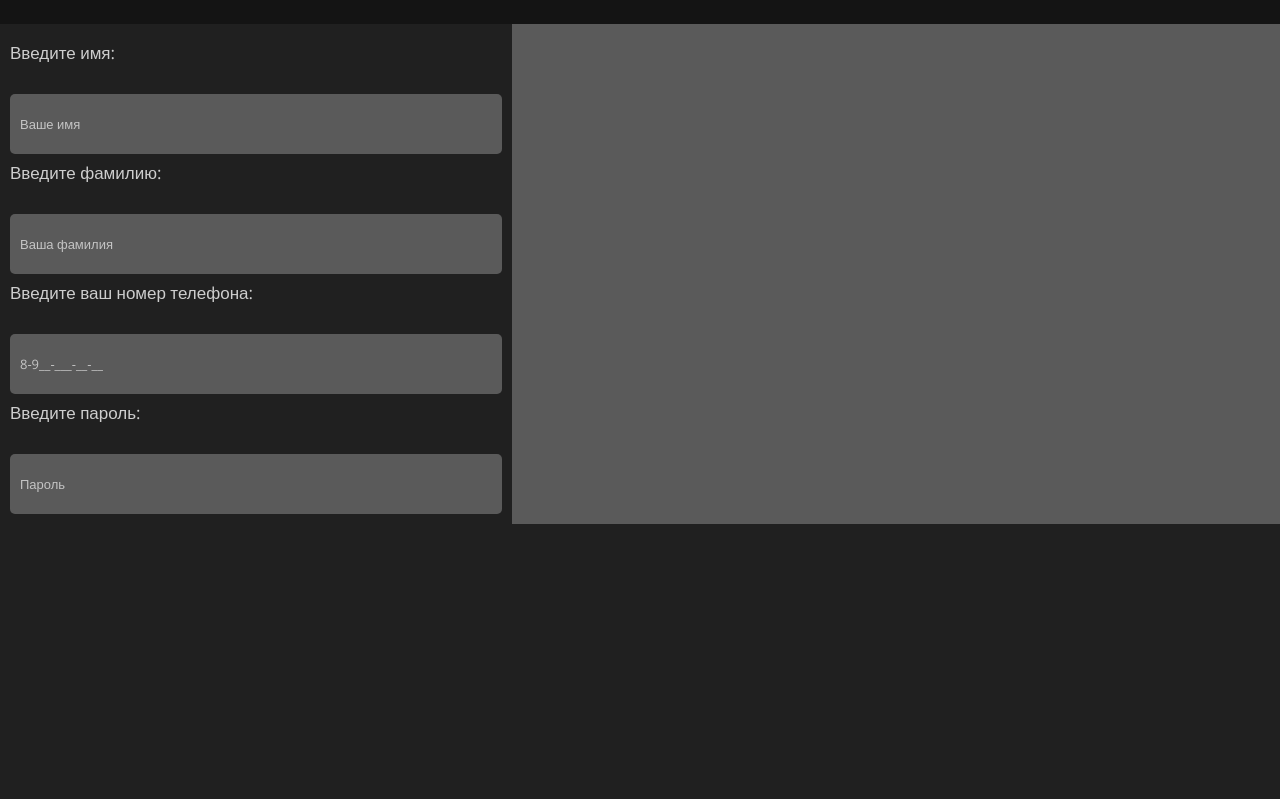
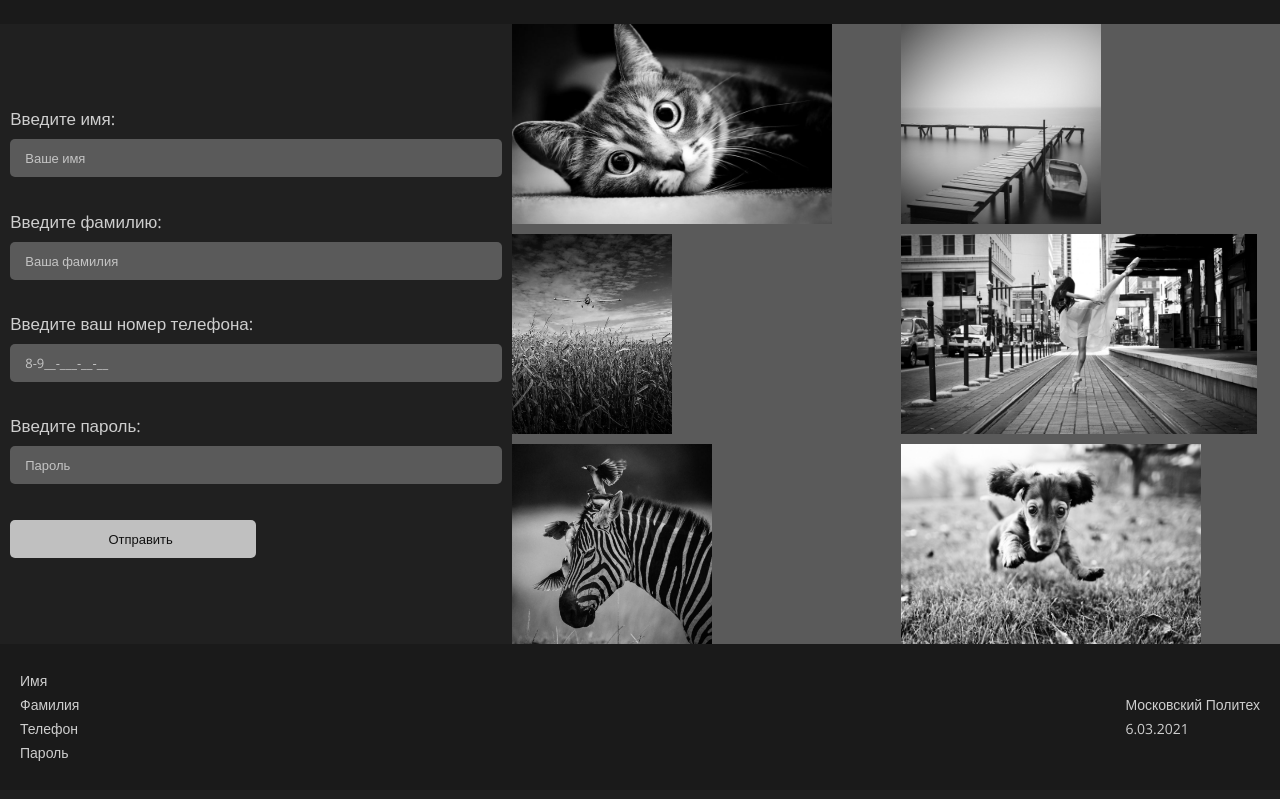
Before and after one commit to DenisKamchatov/Lab_2, a plain HTML site: page index.html in a window 1280 px wide. Shown: the part 61-860 px from the top of the page. Drawn offline with nearby package versions, Linux system fonts and the light colour scheme.

Commit message:
git_commit

```diff
--- a/index.html
+++ b/index.html
@@ -19,24 +19,52 @@
         </header>
         <main>
             <form>
+                <div class="name">
                     <label for="name">Введите имя:</label>
                     <input type="text" placeholder="Ваше имя" id="name">
+                </div>
+
+                <div class="surname">
                     <label for="surname">Введите фамилию:</label>
                     <input type="text" placeholder="Ваша фамилия" id="surname">
+                </div>
+
+                <div class="number">
                     <label for="number">Введите ваш номер телефона:</label>
-                <input type="text" placeholder="8-9__-___-__-__" id="number">
+                    <input type="tel" placeholder="8-9__-___-__-__" id="number" pattern="+7()">
+                </div>
+
+                <div class="password">
                     <label for="password">Введите пароль:</label>
                     <input type="password" placeholder="Пароль" id="password">
+                </div>
+                <div class="button">
+                    <input type="submit" value="Отправить" id="submit">
+                </div>
             </form>
             <section class="gallery">
-                <!-- <img src="./img/cat.jpg" alt="cat">
-                <img src="" alt="">
-                <img src="" alt="">
-                <img src="" alt="">
-                <img src="" alt=""> -->
+                <img src="./img/cat.jpg" alt="cat" class="cat-image">
+                <img src="./img/lake.jpg" alt="lake" class="lake-image">
+                <img src="./img/plane.jpg" alt="plane" class="plane-image">
+                <img src="./img/woman.jpg" alt="woman" class="woman-image">
+                <img src="./img/zebra.jpg" alt="zebra" class="zebra-image">
+                <img src="./img/dog.jpg" alt="dog" class="dog-image">
             </section>
         </main>
-        <footer></footer>
+        <footer>
+            <div class="left">
+                <ul>
+                    <li><label for="name">Имя</label></li>
+                    <li><label for="surname">Фамилия</label></li>
+                    <li><label for="number">Телефон</label></li>
+                    <li><label for="password">Пароль</label></li>
+                </ul>
+            </div>
+            <div class="right">
+                <p>Московский Политех</p>
+                <p class="date">6.03.2021</p>
+            </div>
+        </footer>
     </div>
 </body>
 
--- a/styles/style.scss
+++ b/styles/style.scss
@@ -1,4 +1,4 @@
-$block-color: rgba(0, 0, 0, 0.39);
+$block-color: rgba(27, 27, 27, 0.925);
 $text-color: rgb(206, 206, 206);
 
 @import url("https://fonts.googleapis.com/css2?family=Open+Sans&display=swap");
@@ -8,12 +8,13 @@ html {
     color: $text-color;
     background-color: rgb(32, 32, 32);
     font-family: "Open Sans", sans-serif;
-    height: 1300px;
+    // height: 1300px;
 }
 
 img {
+    width: auto;
     max-height: 200px;
-    width: auto;
+    object-fit: cover;
 }
 
 .content {
@@ -35,21 +36,29 @@ img {
     main {
         grid-area: main;
         display: grid;
-        grid-template: 1fr / 40% 60%;
+        grid-template: 1fr / 40% minmax(10%, 60%);
         grid-template-areas: "form section";
 
         form {
             grid-area: form;
-            display: grid;
-            padding: 10px;
+            display: flex;
+            flex-direction: column;
+            padding: 10% 2% 10% 2%;
+            justify-content: space-evenly;
+
+            div {
+                display: flex;
+                flex-direction: column;
+            }
 
             label {
+                height: auto;
                 font-size: 17px;
-                margin: 10px 0 10px 0;
+                margin: 0 0 12px 0;
             }
 
             input {
-                padding: 10px;
+                padding: 10px 0 10px 15px;
                 border-radius: 5px;
                 font-size: 13px;
                 background-color: rgb(90, 90, 90);
@@ -57,17 +66,43 @@ img {
             input::placeholder {
                 color: rgb(196, 196, 196);
             }
+            .button > input {
+                display: block;
+                width: 50%;
+                color: rgb(17, 17, 17);
+                background-color: rgb(192, 192, 192);
+            }
         }
 
         section {
             grid-area: section;
             display: grid;
-            height: 500px;
             background-color: rgb(90, 90, 90);
+            grid-template: 1fr 1fr / repeat(2, 1fr);
+            grid-gap: 10px 10px;
+            grid-auto-flow: dense;
+
+            div {
+                width: auto;
+                max-height: 200px;
+                object-fit: cover;
+            }
         }
     }
 
     footer {
         grid-area: footer;
+        background-color: $block-color;
+        padding: 30px 20px 30px 20px;
+        display: flex;
+        justify-content: space-between;
+        align-items: center;
+
+        li:not(:first-child) {
+            margin-top: 10px;
+        }
+        .date {
+            margin-top: 10px;
+        }
     }
 }
```
Also changed, not shown: img/dog.jpg (added), img/moscow.png (added), styles/style.css, 1 other file. Lines whose indentation alone changed are shown as unchanged.
